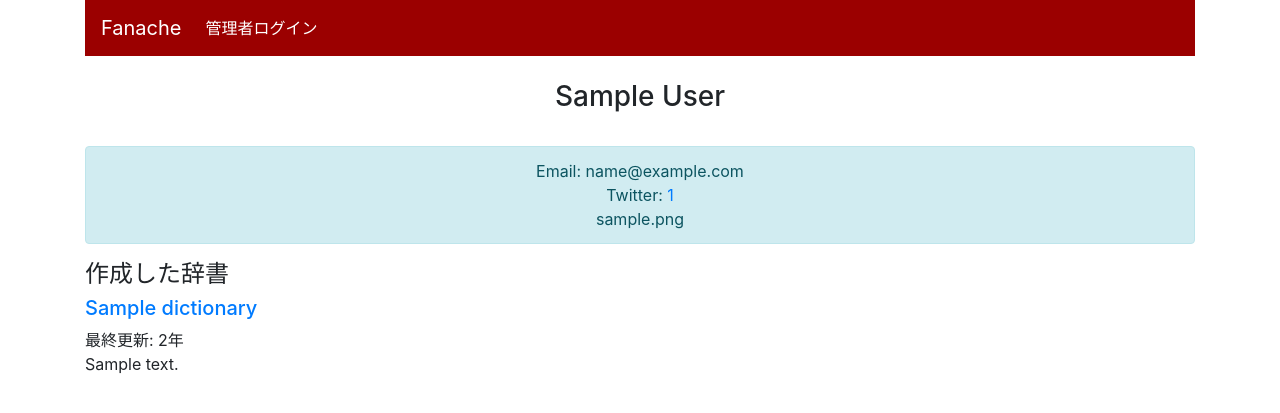
After one commit to yuugokku/test-fanache, a Flask app: template fanach/templates/user/profile.html in a window 1280 px wide. The commit adds this page. Shown: the top 413 px of the page. Run offline with Flask 2, Linux system fonts and the light colour scheme; the template is opened without the code that fills it: values that come from a table or form of the project are taken from there, others are empty; tables that the repository leaves empty hold one stand-in row (values such as "Sample post"); some libraries are stand-ins or nearby versions.

Commit message:
条件追加できない問題を修正、ユーザのプロフィールページ

```diff
--- a/fanach/__init__.py
+++ b/fanach/__init__.py
@@ -14,9 +14,11 @@ db = SQLAlchemy(app)
 from fanach.views.dic import dic
 from fanach.views.login import login
 from fanach.views.api import api
+from fanach.views.user import user
 app.register_blueprint(dic, url_prefix="/dic")
 app.register_blueprint(login, url_prefix="/user")
 app.register_blueprint(api, url_prefix="/api")
+app.register_blueprint(user, url_prefix="/user")
 
 
 from fanach.models.words import *
--- a/fanach/templates/dic/all.html
+++ b/fanach/templates/dic/all.html
@@ -23,7 +23,7 @@
 {% for d in dictionaries %}
 <div class="border-primary rounded">
 <h5><a class="text-" href="{{ url_for('dic.show_dic', dic_id=d.dic_id) }}">{{d.dicname}}</a></h5>
-<p>作成者: {{d.owner.screenname}} 最終更新: {{d.updated_at | timedelta}}<br>
+<p>作成者: <a href="{{url_for('user.show_user_id', user_id=d.owner_id)}}">{{d.owner.screenname}}</a> 最終更新: {{d.updated_at | timedelta}}<br>
 {{d.description | markdown | safe}}</p>
 </div>
 {% else %}
--- /dev/null
+++ b/fanach/templates/user/profile.html
@@ -0,0 +1,30 @@
+{% extends "base.html" %}
+
+{% block title%}{{user.username}} - {% endblock %}
+
+{% block body %}
+<br><h3 class="text-center">{{user.screenname}}</h3><br>
+<div class="alert alert-info text-center">
+Email: {{user.email}}<br>
+Twitter:
+{% if user.twitter_id == "" %}
+未登録
+{% else %}
+<a href="https://twitter.com/{{user.twitter_id}}">{{user.twitter_id}}</a>
+{% endif %}
+<br>
+{{user.profile | markdown | safe}}
+</div>
+<h4>作成した辞書</h4>
+{% for d in user.dictionaries %}
+<div class="border-primary rounded">
+    <h5><a class="text" href="{{ url_for('dic.show_dic', dic_id=d.dic_id) }}">{{d.dicname}}</a></h5>
+    <p>
+        最終更新: {{d.updated_at | timedelta }}<br>
+        {{d.description | markdown | safe}}
+    </p>
+</div>
+{% else %}
+まだ辞書を作成していません。
+{% endfor %}
+{% endblock %}
```
Also changed, not shown: fanach/templates/dic/info.html (+50 -1 lines), fanach/templates/dic/scripts/info.js (deleted, +0 -48 lines), fanach/views/user.py (added, +27 -0 lines), requirements.txt (+15 -7 lines), a.txt (added), 2 other files.
